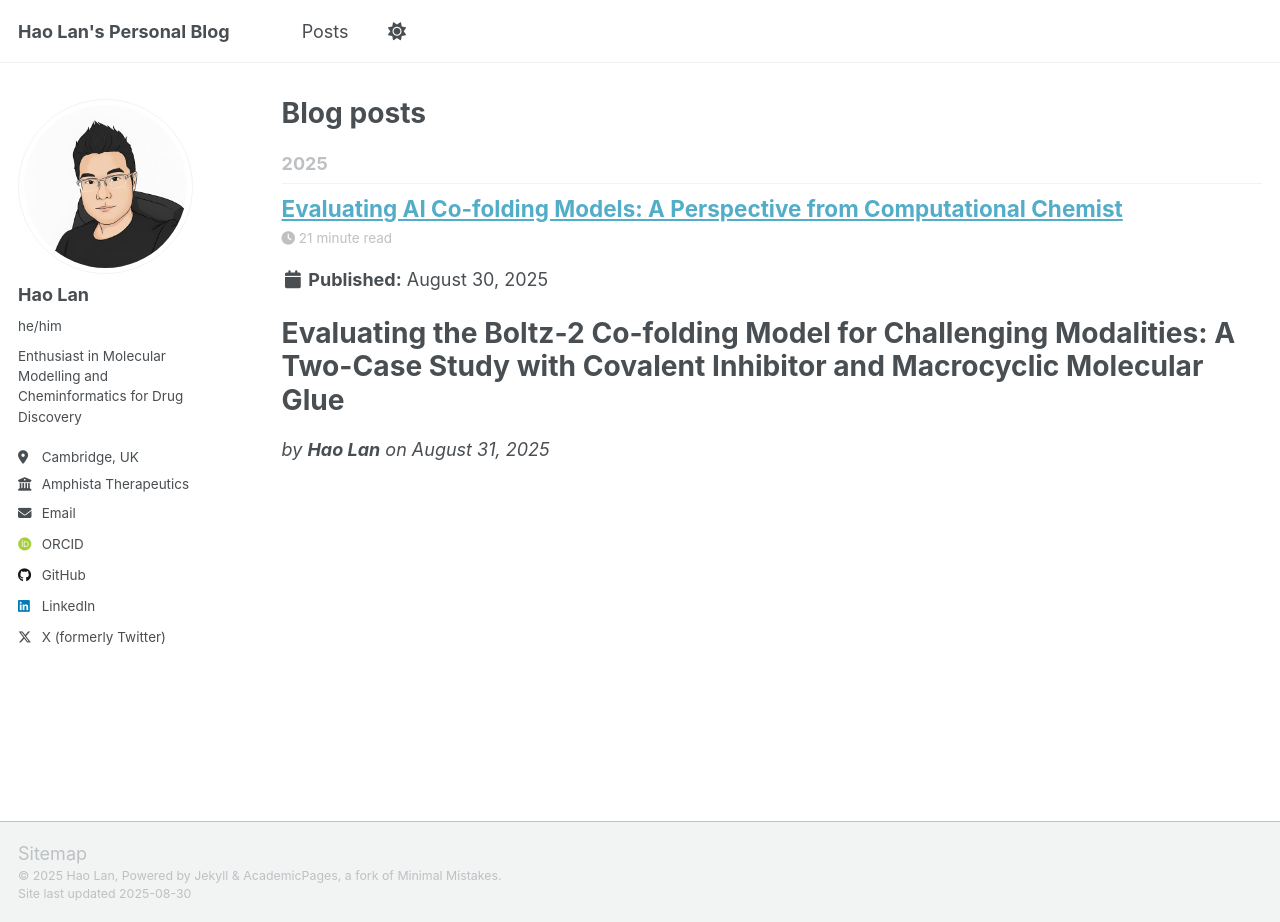
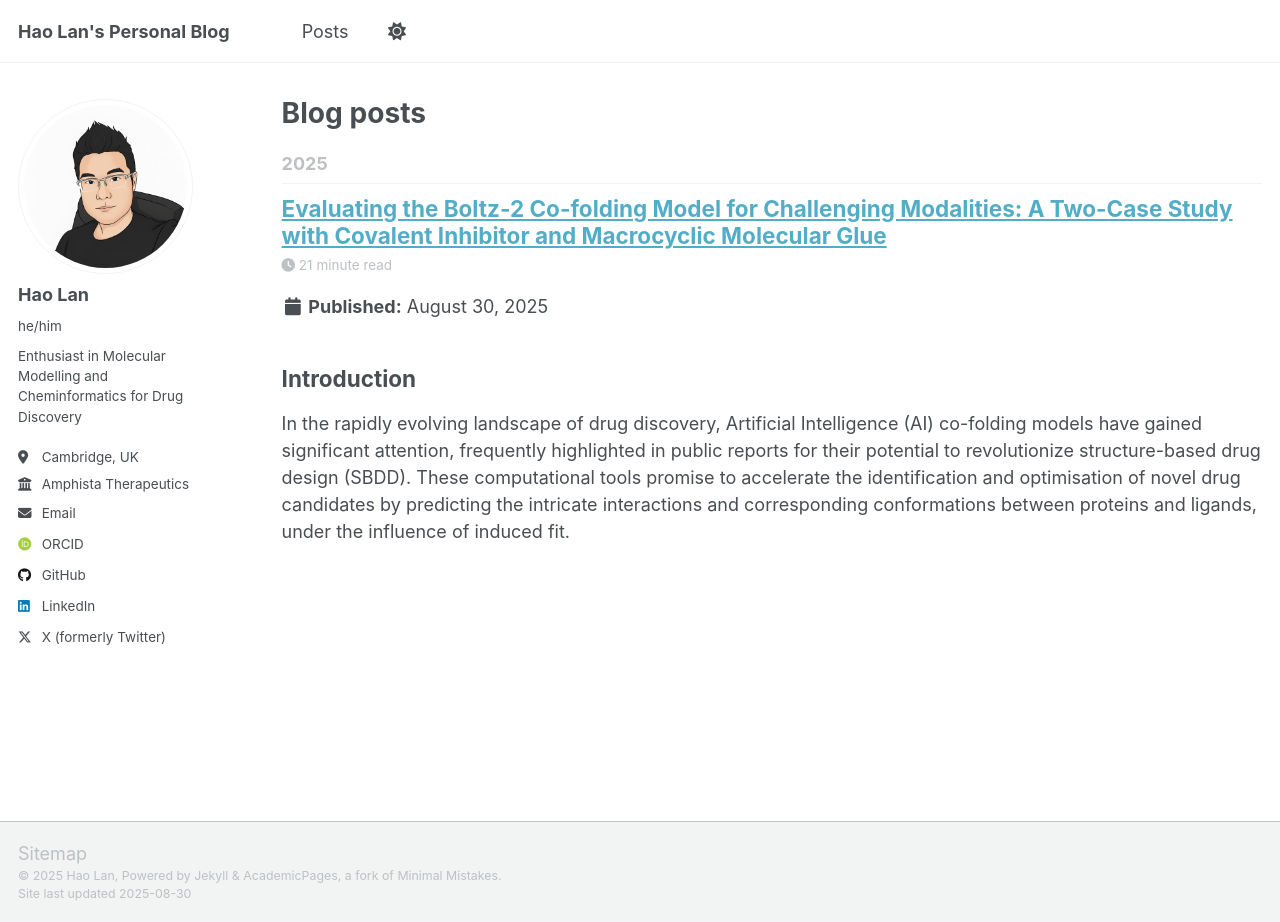
Before and after one commit to HaoLan-compchem/HaoLan-compchem.github.io, a Jekyll site: the page built from _pages/year-archive.html, in a window 1280 px wide and 922 px high. Built offline with Jekyll 4.4.1, drawn with Linux system fonts in a browser that asks for light colours; some web fonts are replaced; a script that is not in the unit is left out.

Commit message:
update post image

```diff
--- a/_posts/2025-08-30-post.md
+++ b/_posts/2025-08-30-post.md
@@ -1,5 +1,5 @@
 ---
-title: 'Evaluating AI Co-folding Models: A Perspective from Computational Chemist'
+title: 'Evaluating the Boltz-2 Co-folding Model for Challenging Modalities: A Two-Case Study with Covalent Inhibitor and Macrocyclic Molecular Glue'
 author: Hao Lan
 date: 2025-08-30
 permalink: /posts/2025-08-30/
@@ -8,8 +8,6 @@ tags:
   - co-folding
   - benchmark
 ---
-# Evaluating the Boltz-2 Co-folding Model for Challenging Modalities: A Two-Case Study with Covalent Inhibitor and Macrocyclic Molecular Glue
-_by **Hao Lan** on August 31, 2025_
 
 ## Introduction
 In the rapidly evolving landscape of drug discovery, Artificial Intelligence (AI) co-folding models have gained significant attention, frequently highlighted in public reports for their potential to revolutionize structure-based drug design (SBDD). These computational tools promise to accelerate the identification and optimisation of novel drug candidates by predicting the intricate interactions and corresponding conformations between proteins and ligands, under the influence of induced fit.
```
